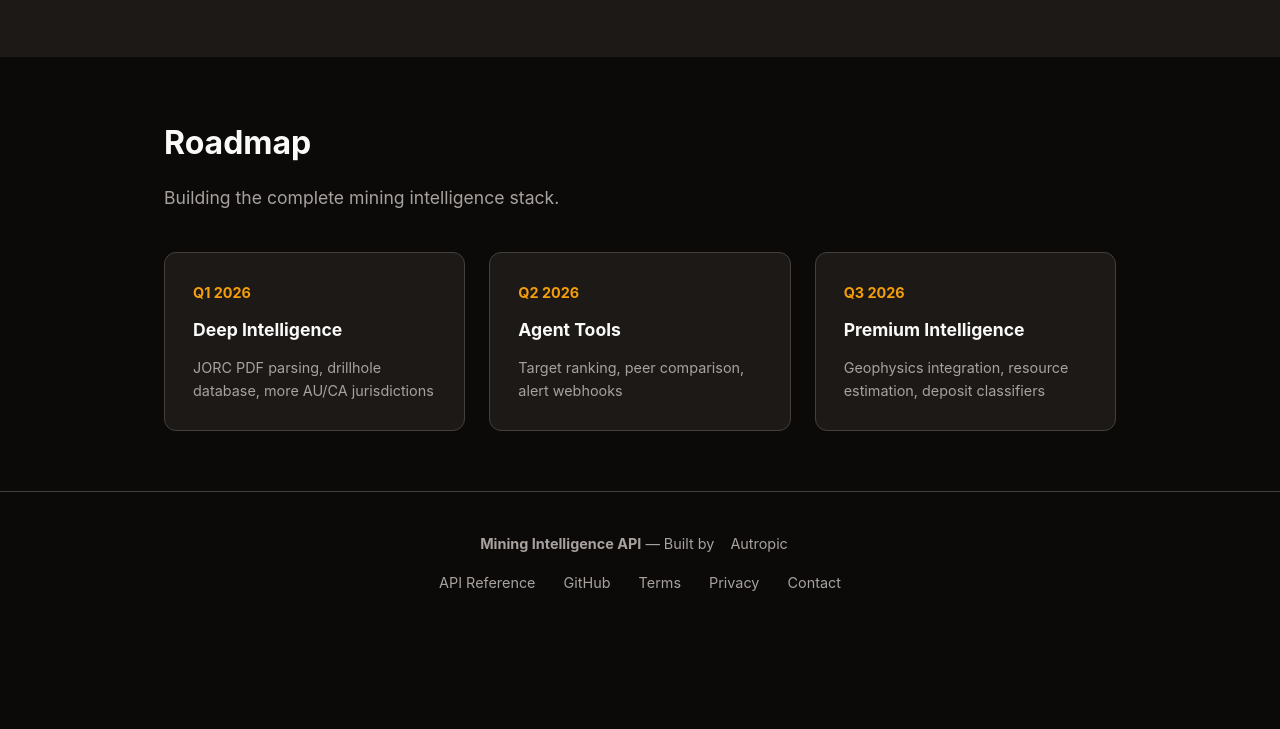
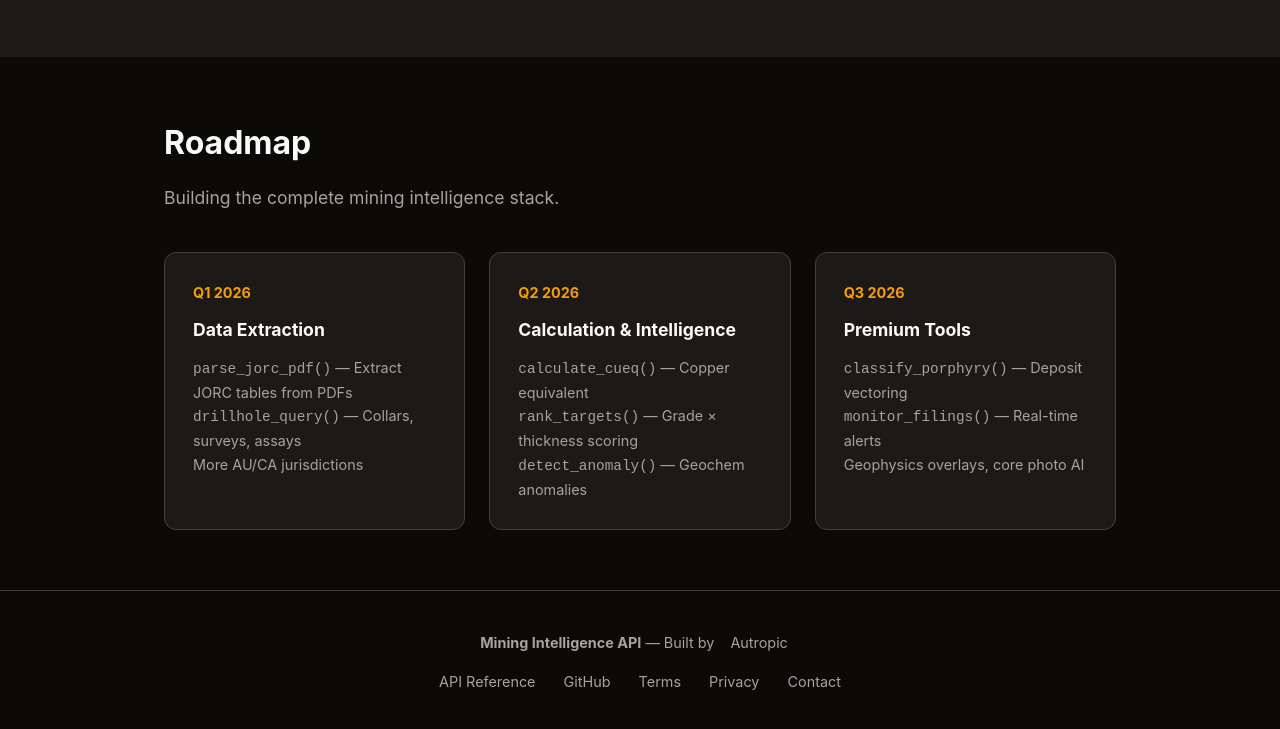
Before and after one commit to tlkc888-Jenkins/llm-arbitrage-api, a website: page public/mining.html in a window 1280 px wide. Shown: the part 3607-4336 px from the top of the page. Before the commit the page ends 4242 px from the top, so only its background shows below. Drawn offline with Linux system fonts and the light colour scheme.

Commit message:
Expanded roadmap with full mining tool infrastructure vision
- JORC PDF parsing
- Drillhole database (collars/surveys/assays)
- CuEq calculator, drill cost estimator
- Target ranking, geochem anomaly detection
- Porphyry vectoring/classification
- Tenement expiry tracking, ASX monitoring
- Core photo classification (future)

```diff
--- a/public/mining.html
+++ b/public/mining.html
@@ -645,20 +645,26 @@ curl "<span class="url">https://tryautropic.com/api/mining/prices</span>"</pre>
         <div class="roadmap-grid">
           <div class="roadmap-card">
             <h3>Q1 2026</h3>
-            <h4>Deep Intelligence</h4>
-            <p>JORC PDF parsing, drillhole database, more AU/CA jurisdictions</p>
+            <h4>Data Extraction</h4>
+            <p><code>parse_jorc_pdf()</code> — Extract JORC tables from PDFs<br>
+            <code>drillhole_query()</code> — Collars, surveys, assays<br>
+            More AU/CA jurisdictions</p>
           </div>
 
           <div class="roadmap-card">
             <h3>Q2 2026</h3>
-            <h4>Agent Tools</h4>
-            <p>Target ranking, peer comparison, alert webhooks</p>
+            <h4>Calculation & Intelligence</h4>
+            <p><code>calculate_cueq()</code> — Copper equivalent<br>
+            <code>rank_targets()</code> — Grade × thickness scoring<br>
+            <code>detect_anomaly()</code> — Geochem anomalies</p>
           </div>
 
           <div class="roadmap-card">
             <h3>Q3 2026</h3>
-            <h4>Premium Intelligence</h4>
-            <p>Geophysics integration, resource estimation, deposit classifiers</p>
+            <h4>Premium Tools</h4>
+            <p><code>classify_porphyry()</code> — Deposit vectoring<br>
+            <code>monitor_filings()</code> — Real-time alerts<br>
+            Geophysics overlays, core photo AI</p>
           </div>
         </div>
       </div>
```
